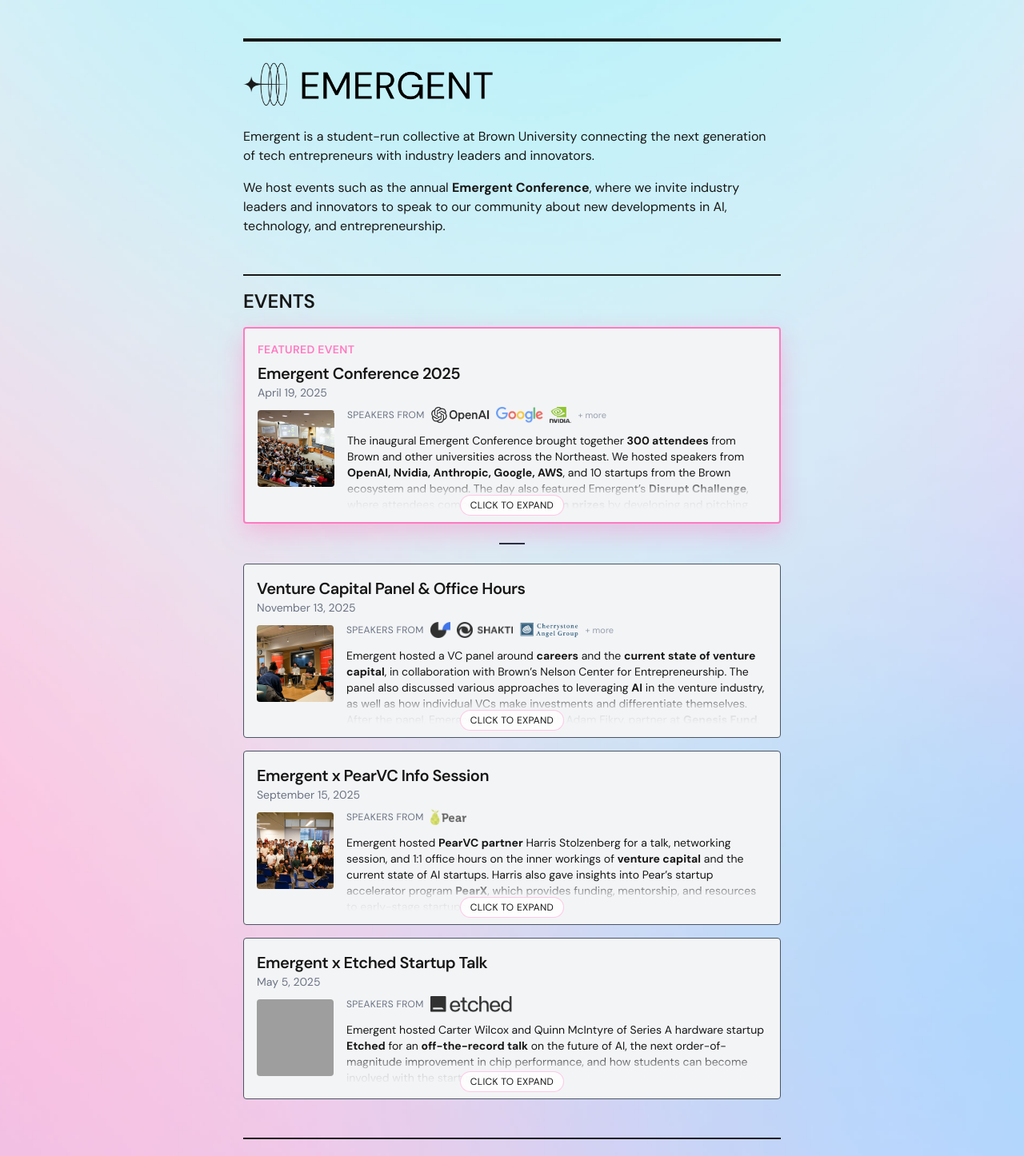
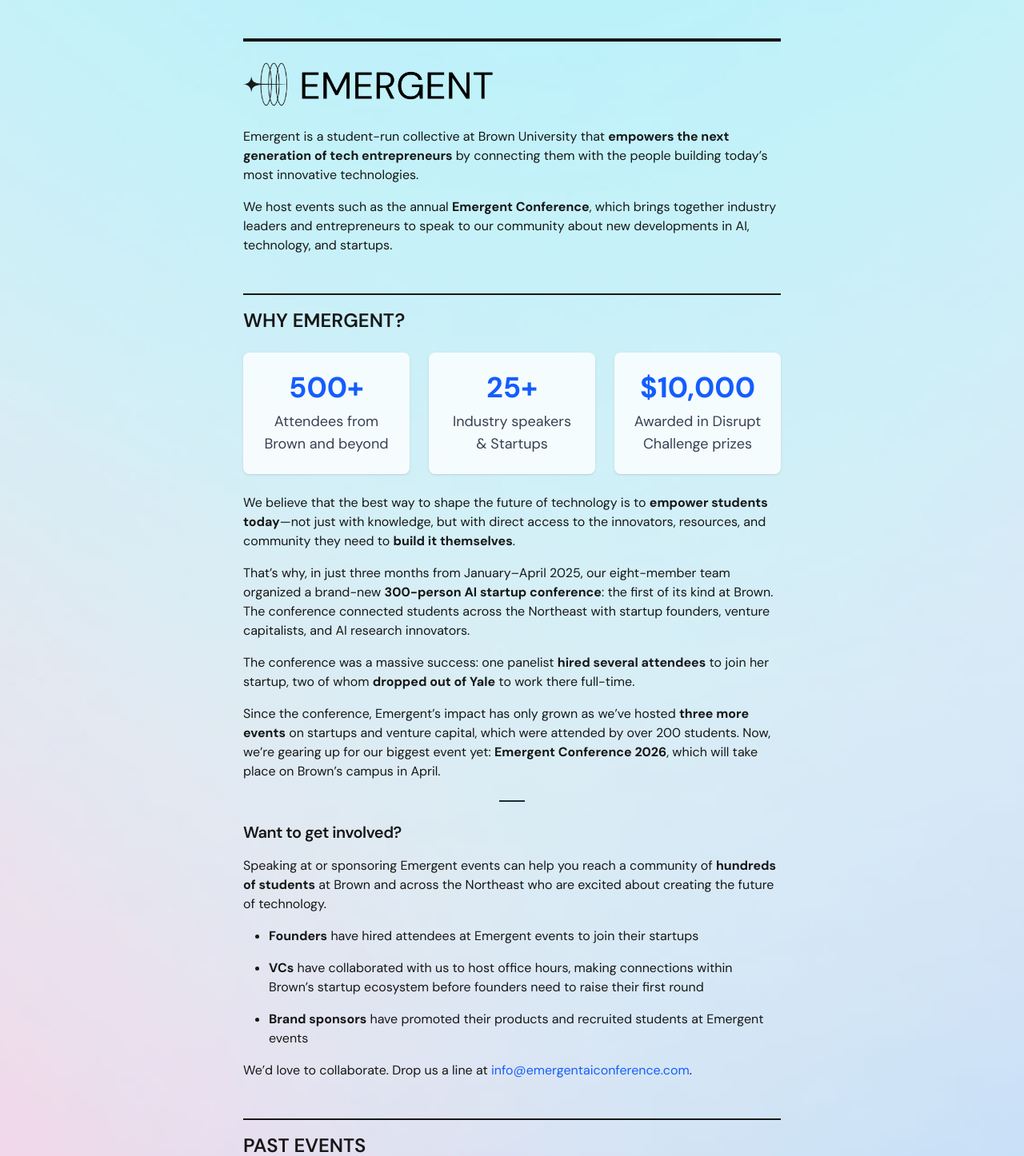
Before and after one commit to emergentconference/website-2025, a Next.js app: page / in a window 1280 px wide. Shown: the top 1446 px of the page at 80% size. Built offline with nearby package versions, Linux system fonts and the light colour scheme; grey boxes are pictures that could not be loaded.

Commit message:
add why/impact

```diff
--- /dev/null
+++ b/app/components/Separator.tsx
@@ -0,0 +1,7 @@
+export function Separator() {
+  return (
+    <div className="my-4 flex justify-center">
+      <div className="w-8 h-0.5 my-2 bg-gray-800" />
+    </div>
+  );
+}
--- a/app/page.tsx
+++ b/app/page.tsx
@@ -17,6 +17,7 @@
 import logoWordmark from "@/public/logo-wordmark.png";
 import Image from "next/image";
 import { EventCard } from "./components/EventCard";
+import { Separator } from "./components/Separator";
 import { teamMembers } from "./data/members";
 
 export default function Home() {
@@ -25,29 +26,125 @@
       <div className="space-y-12 mx-auto max-w-2xl border-black relative">
         {/* About */}
         <section className="space-y-4 border-t-4">
-          <Image
-            src={logoWordmark}
-            alt="Emergent"
-            width={2141}
-            height={501}
-            className="mt-4 w-80"
-          />
+          <Image src={logoWordmark} alt="Emergent" className="mt-4 w-80" />
           <p>
-            Emergent is a student-run collective at Brown University connecting
-            the next generation of tech entrepreneurs with industry leaders and
-            innovators.
+            Emergent is a student-run collective at Brown University that{" "}
+            <b>empowers the next generation of tech entrepreneurs</b> by
+            connecting them with the people building today&rsquo;s most
+            innovative technologies.
           </p>
           <p>
-            We host events such as the annual{" "}
-            <strong>Emergent Conference</strong>, where we invite industry
-            leaders and innovators to speak to our community about new
-            developments in AI, technology, and entrepreneurship.
+            We host events such as the annual <b>Emergent Conference</b>, which
+            brings together industry leaders and entrepreneurs to speak to our
+            community about new developments in AI, technology, and startups.
+          </p>
+        </section>
+
+        {/* Impact */}
+        <section className="space-y-4 border-t-2">
+          <h1 className="mt-4 text-2xl font-semibold uppercase">
+            Why Emergent?
+          </h1>
+          {(() => {
+            const impactData = [
+              {
+                number: "500+",
+                description: "Attendees from Brown and beyond",
+              },
+              {
+                number: "25+",
+                description: "Industry speakers & Startups",
+              },
+              {
+                number: "$10,000",
+                description: "Awarded in Disrupt Challenge prizes",
+              },
+            ];
+            return (
+              <div className="flex flex-col sm:flex-row justify-between items-stretch gap-2 sm:gap-6 my-6">
+                {impactData.map((item, i) => (
+                  <div
+                    key={i}
+                    className="flex-1 bg-white/80 rounded-lg p-2 sm:p-6 flex flex-col items-center shadow"
+                  >
+                    <span className="text-3xl sm:text-4xl font-bold text-blue-600">
+                      {item.number}
+                    </span>
+                    <span className="mt-2 text-lg text-gray-700 text-center">
+                      {item.description}
+                    </span>
+                  </div>
+                ))}
+              </div>
+            );
+          })()}
+          <p>
+            We believe that the best way to shape the future of technology is to{" "}
+            <b>empower students today</b>—not just with knowledge, but with
+            direct access to the innovators, resources, and community they need
+            to <b>build it themselves</b>.
+          </p>
+          <p>
+            That&rsquo;s why, in just three months from January&ndash;April
+            2025, our eight-member team organized a brand-new{" "}
+            <b>300-person AI startup conference</b>: the first of its kind at
+            Brown. The conference connected students across the Northeast with
+            startup founders, venture capitalists, and AI research innovators.
+          </p>
+          <p>
+            The conference was a massive success: one panelist{" "}
+            <b>hired several attendees</b> to join her startup, two of whom{" "}
+            <b>dropped out of Yale</b> to work there full-time.
+          </p>
+          <p>
+            Since the conference, Emergent&rsquo;s impact has only grown as
+            we&rsquo;ve hosted <b>three more events</b> on startups and venture
+            capital, which were attended by over 200 students. Now, we&rsquo;re
+            gearing up for our biggest event yet:{" "}
+            <b>Emergent Conference 2026</b>, which will take place on
+            Brown&rsquo;s campus in April.
+          </p>
+
+          <Separator />
+
+          <h2 className="text-xl font-semibold tracking-tight">
+            Want to get involved?
+          </h2>
+          <p>
+            Speaking at or sponsoring Emergent events can help you reach a
+            community of <b>hundreds of students</b> at Brown and across the
+            Northeast who are excited about creating the future of technology.
+          </p>
+          <ul className="list-disc list-outside pl-8 space-y-4">
+            <li>
+              <b>Founders</b> have hired attendees at Emergent events to join
+              their startups
+            </li>
+            <li>
+              <b>VCs</b> have collaborated with us to host office hours, making
+              connections within Brown&rsquo;s startup ecosystem before founders
+              need to raise their first round
+            </li>
+            <li>
+              <b>Brand sponsors</b> have promoted their products and recruited
+              students at Emergent events
+            </li>
+          </ul>
+          <p>
+            We&rsquo;d love to collaborate. Drop us a line at{" "}
+            <a
+              href="mailto:info@emergentaiconference.com"
+              className="text-blue-600"
+            >
+              info@emergentaiconference.com
+            </a>
+            .
           </p>
         </section>
 
         {/* Events */}
         <section className="space-y-4 border-t-2">
-          <h1 className="mt-4 text-2xl font-semibold uppercase">Events</h1>
+          <h1 className="mt-4 text-2xl font-semibold uppercase">Past Events</h1>
 
           <EventCard
             title="Emergent Conference 2025"
@@ -63,7 +160,6 @@
                 competed for <b>$10,000 in prizes</b> by developing and pitching
                 AI-enabled startup ideas.
               </p>
-              // TODO: add impact - hiring, etc.
             }
             images={[
               imgKeynote,
@@ -97,9 +193,7 @@
             featuredEvent={true}
           />
 
-          <div className="my-4 flex justify-center">
-            <div className="w-8 h-0.5 my-2 bg-gray-800" />
-          </div>
+          <Separator />
 
           <EventCard
             title="Venture Capital Panel & Office Hours"
@@ -241,6 +335,45 @@
             </details>
           ))}
         </section>
+
+        {/* Footer */}
+        <footer className="space-y-4 border-t-2">
+          <h1 className="mt-4 text-xl font-semibold uppercase">
+            More of Emergent...
+          </h1>
+          {(() => {
+            const links = [
+              {
+                label: "LinkedIn",
+                href: "https://www.linkedin.com/company/emergent-con/",
+              },
+              {
+                label: "Instagram",
+                href: "https://www.instagram.com/emergentconference/",
+              },
+              {
+                label: "Email",
+                href: "mailto:info@emergentaiconference.com",
+              },
+            ];
+            return (
+              <ul className="list-disc list-outside pl-8">
+                {links.map((link) => (
+                  <li key={link.label}>
+                    <a
+                      href={link.href}
+                      className="text-blue-600"
+                      target="_blank"
+                      rel="noopener noreferrer"
+                    >
+                      {link.label}
+                    </a>
+                  </li>
+                ))}
+              </ul>
+            );
+          })()}
+        </footer>
       </div>
     </div>
   );
```
